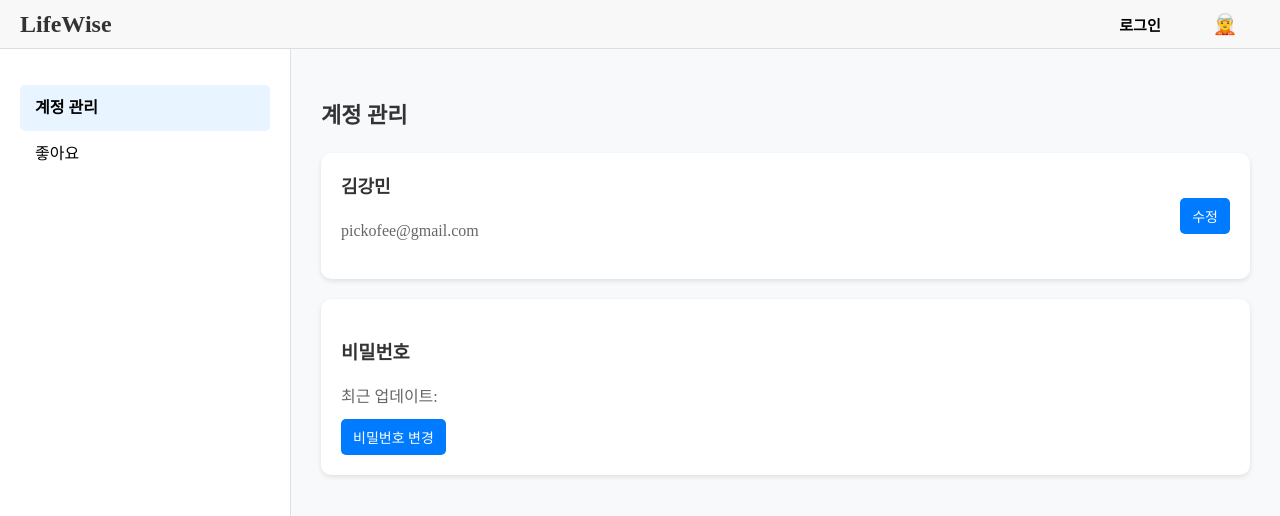
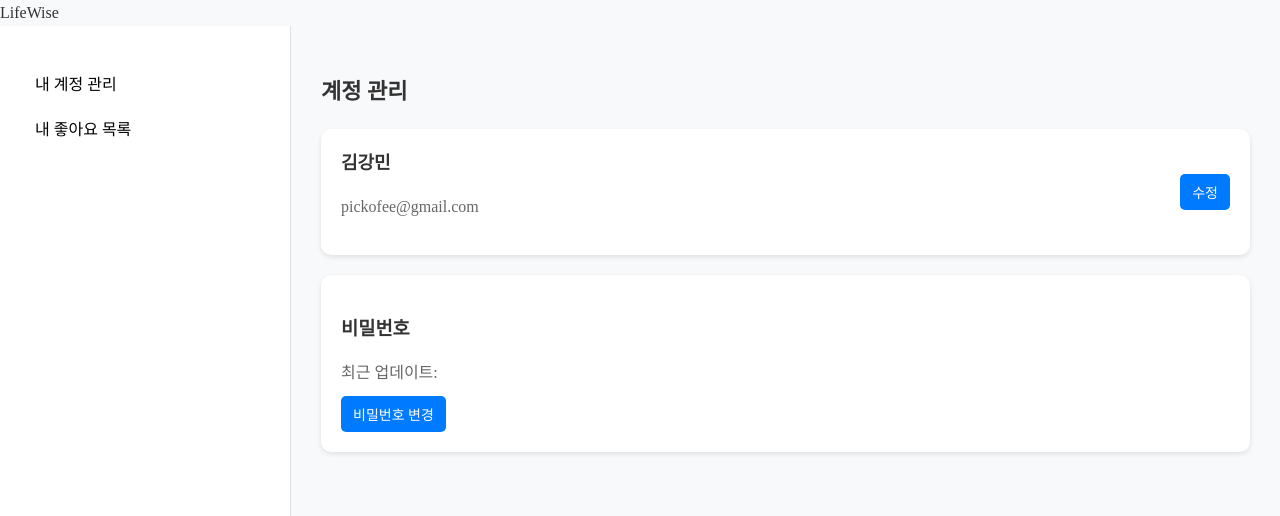
Before and after one commit to GDSC-Hongik/LifeWise-EuSha-web, a React (Vite) app: page /mypage in a window 1280 px wide. Shown: the top 516 px of the page. Built offline with nearby package versions, Linux system fonts and the light colour scheme; a web font is replaced by a local one.

Commit message:
Feat: Header 수정

```diff
--- a/src/components/Mypage.jsx
+++ b/src/components/Mypage.jsx
@@ -1,6 +1,6 @@
 import { useState } from "react";
+import { Link } from "react-router-dom";
 import "./Mypage.css";
-import Header from "./Header";
 import Account from "./Mypage_Ingredient/Account";
 import Likes from "./Mypage_Ingredient/Likes"; // 추가
 
@@ -21,20 +21,28 @@ const Mypage = () => {
 
   return (
     <div className="mypage-container">
-      <Header />
+      <div className="mypage-logo">
+        <Link to="/">LifeWise</Link>
+      </div>
+
       <div className="mypage-body">
         {/* 사이드바 */}
-        <aside className="sidebar">
+        <div className="sidebar">
           <ul>
             <li
-              className="first-list"
-              onClick={() => setSelectedMenu("account")} // 상태 업데이트
+              className={selectedMenu === "account" ? "selected" : ""}
+              onClick={() => setSelectedMenu("account")}
             >
-              계정 관리
+              내 계정 관리
             </li>
-            <li onClick={() => setSelectedMenu("likes")}>좋아요</li>
+            <li
+              className={selectedMenu === "likes" ? "selected" : ""}
+              onClick={() => setSelectedMenu("likes")}
+            >
+              내 좋아요 목록
+            </li>
           </ul>
-        </aside>
+        </div>
 
         {/* 오른쪽 컨텐츠 변경 */}
         <main className="mypage-content">{renderContent()}</main>
```
